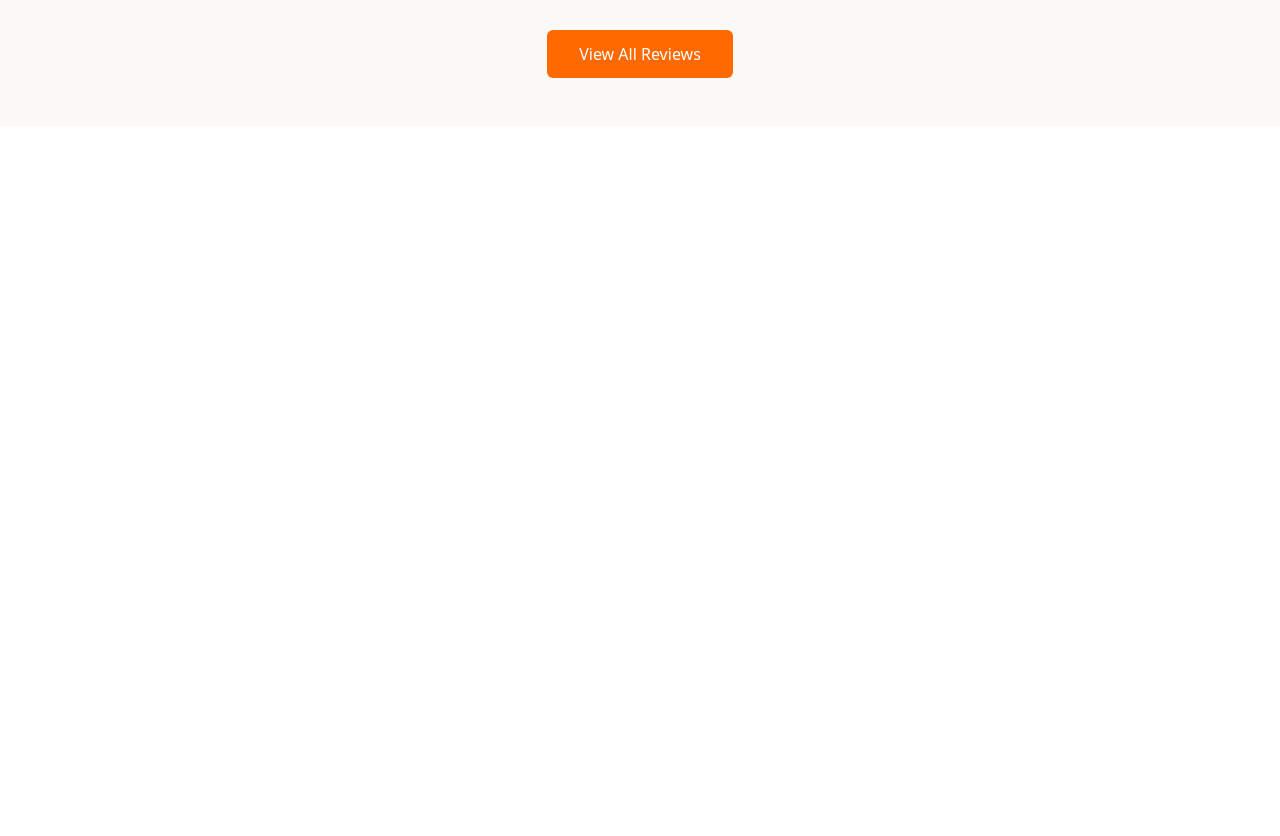
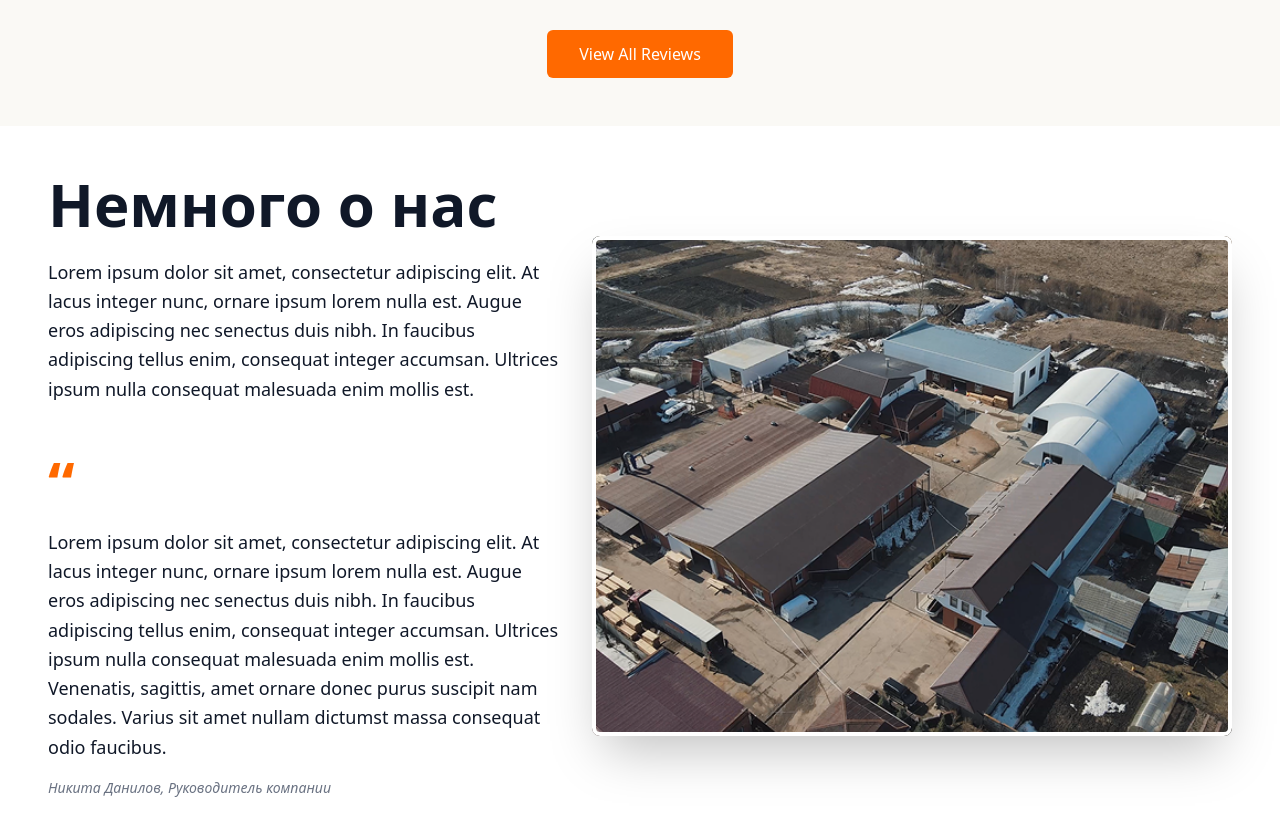
Before and after one commit to shohruxreimboyev4-ctrl/flamekamin, a React (Vite) app: page / in a window 1280 px wide. Shown: the part 5960-6796 px from the top of the page. Before the commit the page ends 6086 px from the top, so only its background shows below. Built offline with nearby package versions, Linux system fonts and the light colour scheme.

Commit message:
About_Us section done!

```diff
--- a/src/App.jsx
+++ b/src/App.jsx
@@ -6,6 +6,7 @@ import Categories from './components/Categories'
 import Products from './components/Products'
 import Promotional_Models from './components/Promotional_Models'
 import Customer_Reviews from './components/Customer_Reviews'
+import About_Us from './components/About_Us'
 
 const App = () => {
   return (
@@ -17,6 +18,7 @@ const App = () => {
       <Products />
       <Promotional_Models />
       <Customer_Reviews />
+      <About_Us />
     </div>
   )
 }
--- /dev/null
+++ b/src/components/About_Us.jsx
@@ -0,0 +1,88 @@
+import React from "react";
+import Rectangle from "../assets/img/Rectangle.png";
+
+const About_Us = () => {
+  return (
+    <section className="py-12 bg-white text-gray-900">
+      <div className="w-[95%] max-w-7xl mx-auto px-4">
+        <div className="hidden lg:flex items-center gap-8">
+          <div className="flex-1 max-w-lg">
+            <div className=" text-6xl font-bold mb-6">Немного о нас</div>
+            <p className="text-lg leading-relaxed mb-6">
+              Lorem ipsum dolor sit amet, consectetur adipiscing elit. At lacus
+              integer nunc, ornare ipsum lorem nulla est. Augue eros adipiscing
+              nec senectus duis nibh. In faucibus adipiscing tellus enim,
+              consequat integer accumsan. Ultrices ipsum nulla consequat
+              malesuada enim mollis est.
+            </p>
+            <div className="text-orange-500 text-6xl font-bold mt-12">“</div>
+            <p className="text-lg leading-relaxed mt-4 mb-4">
+              Lorem ipsum dolor sit amet, consectetur adipiscing elit. At lacus
+              integer nunc, ornare ipsum lorem nulla est. Augue eros adipiscing
+              nec senectus duis nibh. In faucibus adipiscing tellus enim,
+              consequat integer accumsan. Ultrices ipsum nulla consequat
+              malesuada enim mollis est. Venenatis, sagittis, amet ornare donec
+              purus suscipit nam sodales. Varius sit amet nullam dictumst massa
+              consequat odio faucibus.
+            </p>
+            <p className="text-sm text-gray-500 italic mt-4">
+              Никита Данилов, Руководитель компании
+            </p>
+          </div>
+
+          <div className="flex-1 relative">
+            <div className="relative w-full h-[500px] rounded-lg overflow-hidden shadow-2xl">
+              <img
+                src={Rectangle}
+                alt="Factory aerial view"
+                className="w-full h-full object-cover"
+              />
+              <div className="absolute inset-0 border-4 border-white border-opacity-70 rounded-lg"></div>
+              <div className="absolute inset-0 border-4 border-white border-opacity-70 rounded-lg transform translate-x-2 translate-y-2 -z-10"></div>
+            </div>
+          </div>
+        </div>
+
+        <div className="lg:hidden flex flex-col gap-6">
+          <div className="w-full h-[250px] rounded-lg overflow-hidden shadow-lg relative">
+            <img
+              src={Rectangle}
+              alt="Factory aerial view"
+              className="w-full h-full object-cover"
+            />
+            <div className="absolute inset-0 border-4 border-white border-opacity-70 rounded-lg"></div>
+            <div className="absolute inset-0 border-4 border-white border-opacity-70 rounded-lg transform translate-x-2 translate-y-2 -z-10"></div>
+          </div>
+
+          <h2 className="text-xl font-bold text-center">Немного о нас</h2>
+
+          <p className="text-sm leading-relaxed text-gray-700">
+            Lorem ipsum dolor sit amet, consectetur adipiscing elit. At lacus
+            integer nunc, ornare ipsum lorem nulla est. Augue eros adipiscing
+            nec senectus duis nibh. In faucibus adipiscing tellus enim,
+            consequat integer accumsan. Ultrices ipsum nulla consequat malesuada
+            enim mollis est.
+          </p>
+
+          <div className="bg-[#faf9f5] p-4 rounded-lg">
+            <div className="text-orange-500 text-4xl font-bold mb-4">“</div>
+            <p className="text-sm leading-relaxed text-gray-800">
+              Lorem ipsum dolor sit amet, consectetur adipiscing elit. At lacus
+              integer nunc, ornare ipsum lorem nulla est. Augue eros adipiscing
+              nec senectus duis nibh. In faucibus adipiscing tellus enim,
+              consequat integer accumsan. Ultrices ipsum nulla consequat
+              malesuada enim mollis est. Venenatis, sagittis, amet ornare donec
+              purus suscipit nam sodales. Varius sit amet nullam dictumst massa
+              consequat odio faucibus.
+            </p>
+            <p className="text-xs text-gray-500 italic mt-3">
+              Никита Данилов, Руководитель компании
+            </p>
+          </div>
+        </div>
+      </div>
+    </section>
+  );
+};
+
+export default About_Us;
```
Also changed, not shown: src/assets/img/Rectangle.png (added).
